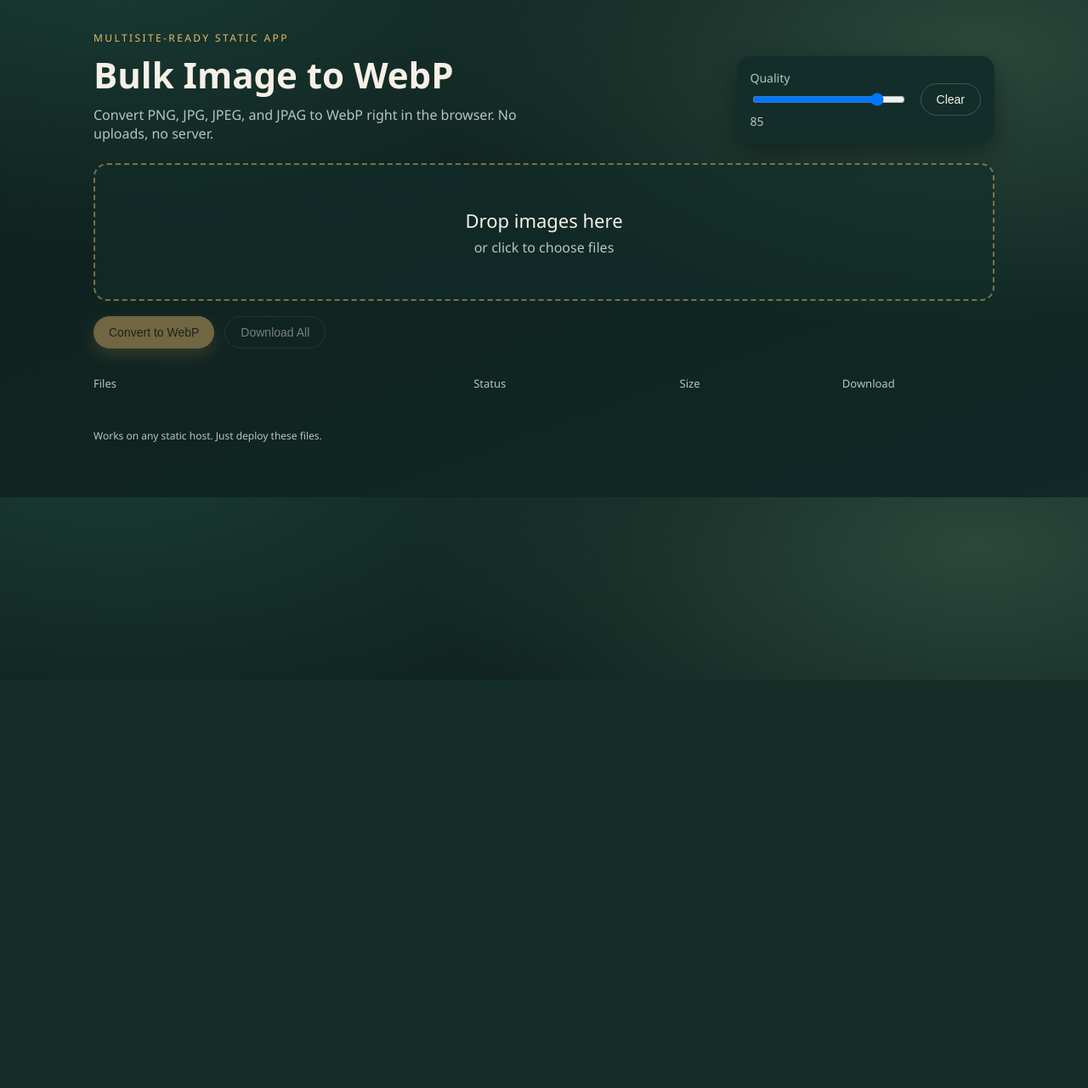
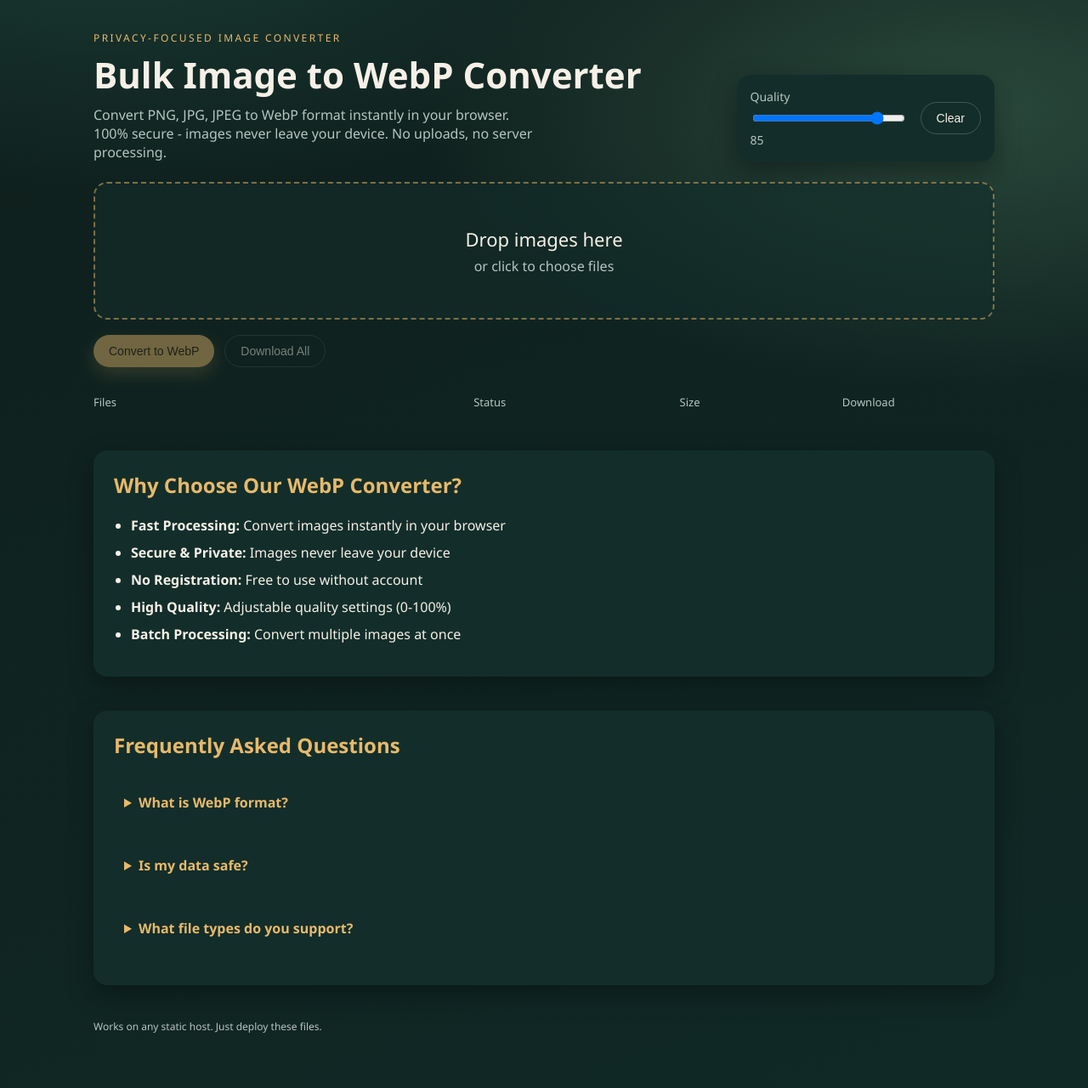
Before and after one commit to ZBIRZAK/convertimagestowebp, a PHP site: page / in a window 1280 px wide. Shown: the whole page at 85% size. Before the commit the page ends 788 px from the top, so only its background shows below. Run offline with PHP 8.4, Linux system fonts and the light colour scheme.

Commit message:
feat: optimize SEO and add Vercel deployment configuration

```diff
--- a/index.html
+++ b/index.html
@@ -3,23 +3,40 @@
   <head>
     <meta charset="utf-8" />
     <meta name="viewport" content="width=device-width, initial-scale=1" />
-    <title>Bulk Image to WebP</title>
+    <title>Bulk Image to WebP - Convert PNG, JPG to WebP Online | Fast & Secure</title>
+    <meta name="description" content="Free online tool to convert PNG and JPG images to WebP format in bulk. Convert images directly in your browser - no uploads, no server processing. Fast, secure and privacy-friendly." />
+    <meta name="keywords" content="WebP converter, image converter, PNG to WebP, JPG to WebP, bulk image converter, online image converter, WebP format, image compression, browser-based conversion" />
+    <meta name="author" content="ConvWebp" />
+    <meta name="robots" content="index, follow" />
+
+    <!-- Open Graph / Facebook -->
+    <meta property="og:type" content="website" />
+    <meta property="og:title" content="Bulk Image to WebP Converter" />
+    <meta property="og:description" content="Free online tool to convert PNG and JPG images to WebP format in bulk. Convert images directly in your browser - no uploads, no server processing." />
+    <meta property="og:url" content="https://your-vercel-domain.vercel.app/" />
+    <meta property="og:site_name" content="WebP Converter" />
+
+    <!-- Twitter Card -->
+    <meta name="twitter:card" content="summary_large_image" />
+    <meta name="twitter:title" content="Bulk Image to WebP Converter" />
+    <meta name="twitter:description" content="Free online tool to convert PNG and JPG images to WebP format in bulk. Convert images directly in your browser - no uploads, no server processing." />
+
     <link rel="stylesheet" href="styles.css" />
   </head>
   <body>
     <main class="page">
       <header class="hero">
         <div>
-          <p class="eyebrow">Multisite-ready static app</p>
-          <h1>Bulk Image to WebP</h1>
+          <p class="eyebrow">Privacy-focused image converter</p>
+          <h1>Bulk Image to WebP Converter</h1>
           <p class="sub">
-            Convert PNG, JPG, JPEG, and JPAG to WebP right in the browser. No uploads, no server.
+            Convert PNG, JPG, JPEG to WebP format instantly in your browser. 100% secure - images never leave your device. No uploads, no server processing.
           </p>
         </div>
         <div class="controls">
-          <label>
+          <label for="quality">
             Quality
-            <input id="quality" type="range" min="0" max="100" value="85" />
+            <input id="quality" type="range" min="0" max="100" value="85" aria-label="Adjust image quality" />
             <span id="qualityValue">85</span>
           </label>
           <button id="clearBtn" class="ghost">Clear</button>
@@ -49,6 +66,33 @@
         <div id="list" class="list"></div>
       </section>
 
+      <section class="features">
+        <h2>Why Choose Our WebP Converter?</h2>
+        <ul>
+          <li><strong>Fast Processing:</strong> Convert images instantly in your browser</li>
+          <li><strong>Secure & Private:</strong> Images never leave your device</li>
+          <li><strong>No Registration:</strong> Free to use without account</li>
+          <li><strong>High Quality:</strong> Adjustable quality settings (0-100%)</li>
+          <li><strong>Batch Processing:</strong> Convert multiple images at once</li>
+        </ul>
+      </section>
+
+      <section class="faq">
+        <h2>Frequently Asked Questions</h2>
+        <details>
+          <summary>What is WebP format?</summary>
+          <p>WebP is an image format developed by Google that provides superior lossless and lossy compression for images compared to PNG and JPEG.</p>
+        </details>
+        <details>
+          <summary>Is my data safe?</summary>
+          <p>Absolutely! All conversions happen locally in your browser. Your images never leave your device.</p>
+        </details>
+        <details>
+          <summary>What file types do you support?</summary>
+          <p>We support PNG, JPG, and JPEG formats for conversion to WebP format.</p>
+        </details>
+      </section>
+
       <footer class="foot">
         <div>Works on any static host. Just deploy these files.</div>
       </footer>
--- a/styles.css
+++ b/styles.css
@@ -188,6 +188,48 @@ button:disabled {
   color: var(--danger);
 }
 
+.features, .faq {
+  margin: 40px 0;
+  padding: 24px;
+  background: var(--panel);
+  border-radius: var(--radius);
+  box-shadow: 0 10px 30px var(--shadow);
+}
+
+.features h2, .faq h2 {
+  margin-top: 0;
+  color: var(--accent);
+}
+
+.features ul {
+  padding-left: 20px;
+  margin: 15px 0;
+}
+
+.features li {
+  margin-bottom: 10px;
+}
+
+.faq details {
+  margin-bottom: 12px;
+  padding: 12px;
+  background: rgba(19, 46, 42, 0.6);
+  border-radius: 8px;
+}
+
+.faq summary {
+  cursor: pointer;
+  font-weight: bold;
+  color: var(--accent);
+  padding: 8px 0;
+}
+
+.faq p {
+  margin: 10px 0 0 0;
+  color: var(--muted);
+  padding-left: 10px;
+}
+
 .foot {
   margin-top: 36px;
   color: var(--muted);
```
Also changed, not shown: README.md, vercel.json (added).
